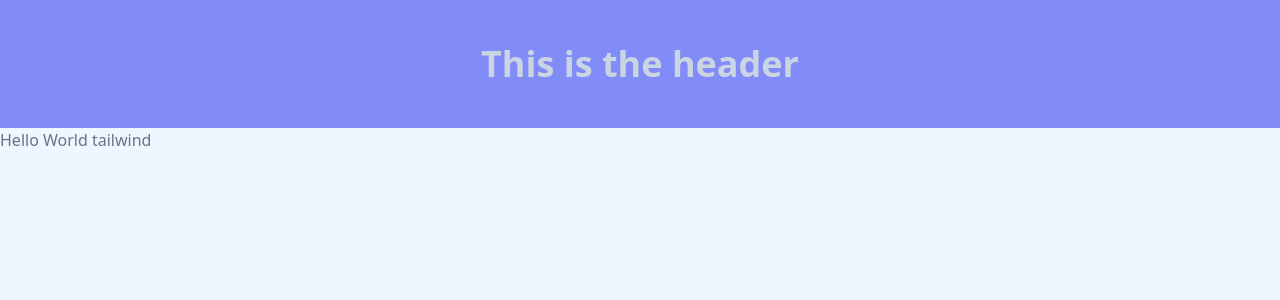
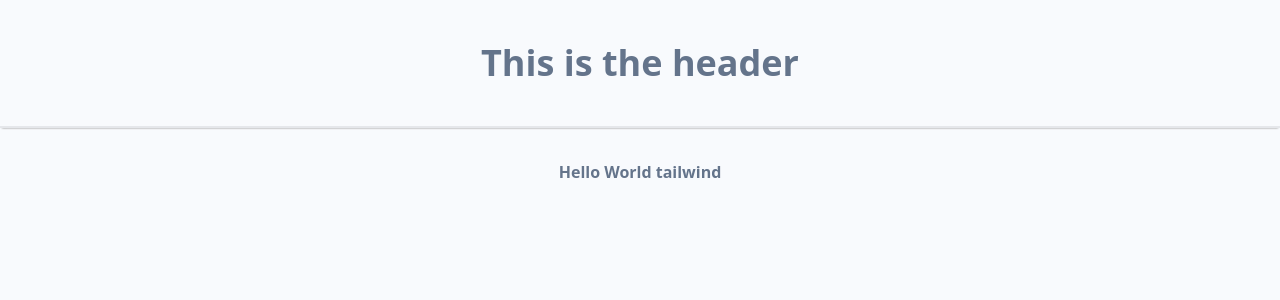
Before and after one commit to SemmelKorb/snowtes, a Vue app in the folder Snowtes/: page / in a window 1280 px wide. Shown: the top 300 px of the page. Built offline with nearby package versions, Linux system fonts and the light colour scheme; the HTML template or start-up script is replaced by a standard one.

Commit message:
work a little on the design

```diff
--- a/Snowtes/src/assets/base.css
+++ b/Snowtes/src/assets/base.css
@@ -1,4 +1,7 @@
 body {
     margin: 0;
-    background: #eff6ff;
+    padding: 0;
+    background: #f8fafd;
+    color: #64748b;
+    font-weight: 700;
 }
--- /dev/null
+++ b/Snowtes/src/assets/content/header.css
@@ -0,0 +1,14 @@
+.header {
+    width: 100%;
+    height: 8rem;
+    margin-bottom: 2rem;
+    padding-left: 0.5rem;
+    padding-right: 0.5rem;
+    font-size: 2.25rem;
+    line-height: 2.5rem;
+    display: flex;
+    align-items: center;
+    justify-content: center;
+    border-bottom-width: 2px;
+    box-shadow: 0 2px 2px -2px grey;
+}
--- a/Snowtes/src/assets/main.css
+++ b/Snowtes/src/assets/main.css
@@ -1,4 +1,5 @@
 @import 'base.css';
+@import 'content/header.css';
 
 @tailwind base;
 @tailwind components;
--- a/Snowtes/src/components/Header.vue
+++ b/Snowtes/src/components/Header.vue
@@ -1,5 +1,5 @@
 <template>
-    <nav class="bg-indigo-400 h-32 w-full font-bold text-4xl flex items-center justify-center text-slate-300">
+    <nav class="header">
         This is the header
     </nav>
 </template>
--- a/Snowtes/src/views/HomeView.vue
+++ b/Snowtes/src/views/HomeView.vue
@@ -1,6 +1,6 @@
 <template>
   <main>
-    <div class="text-slate-500">
+    <div class="flex justify-center items-center">
       Hello World tailwind
     </div>
   </main>
--- a/Snowtes/vite.config.ts
+++ b/Snowtes/vite.config.ts
@@ -16,6 +16,6 @@ export default defineConfig({
     },
   },
   server: {
-    port: 8080
+    port: 3000
   }
 })
```
